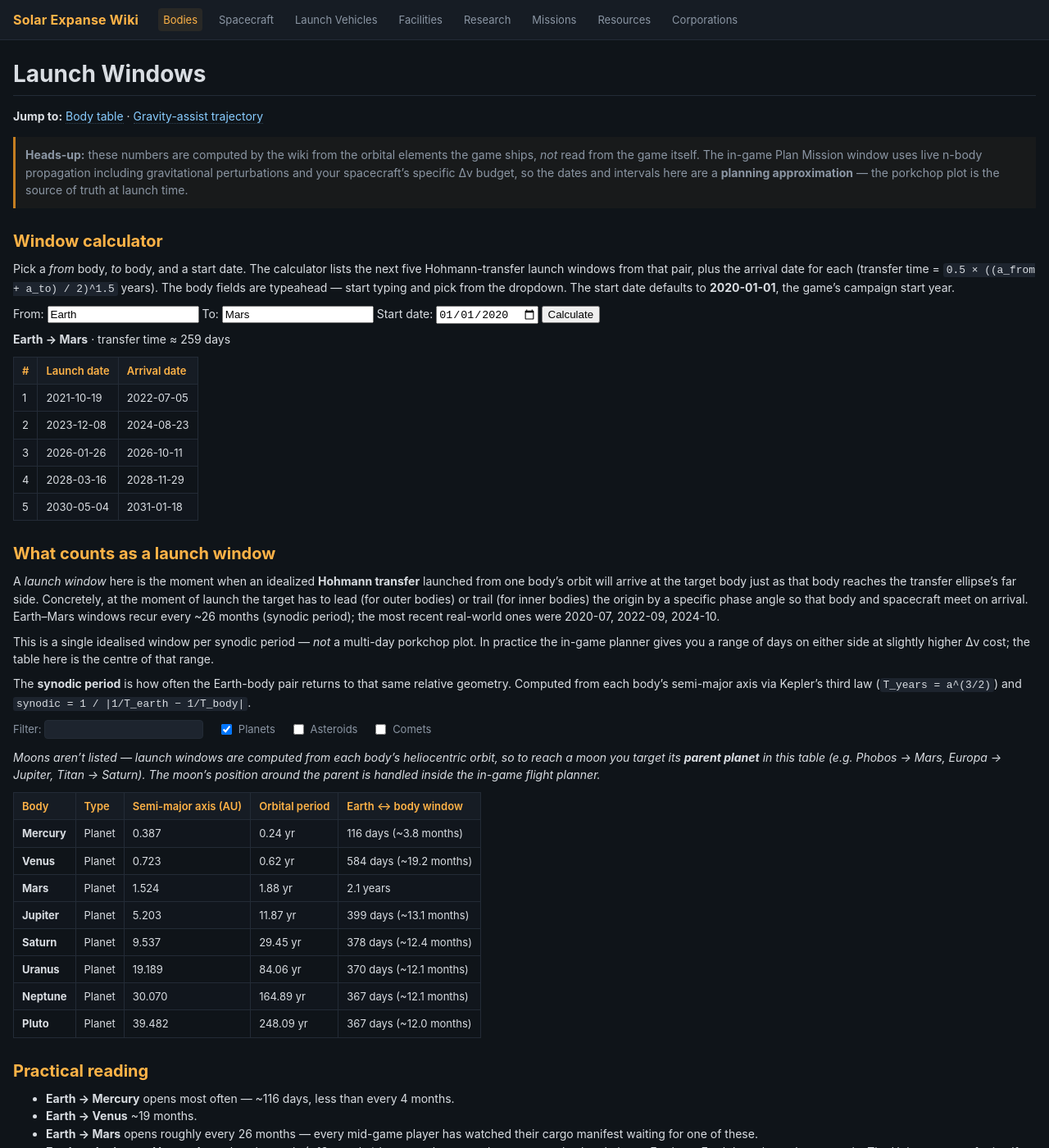
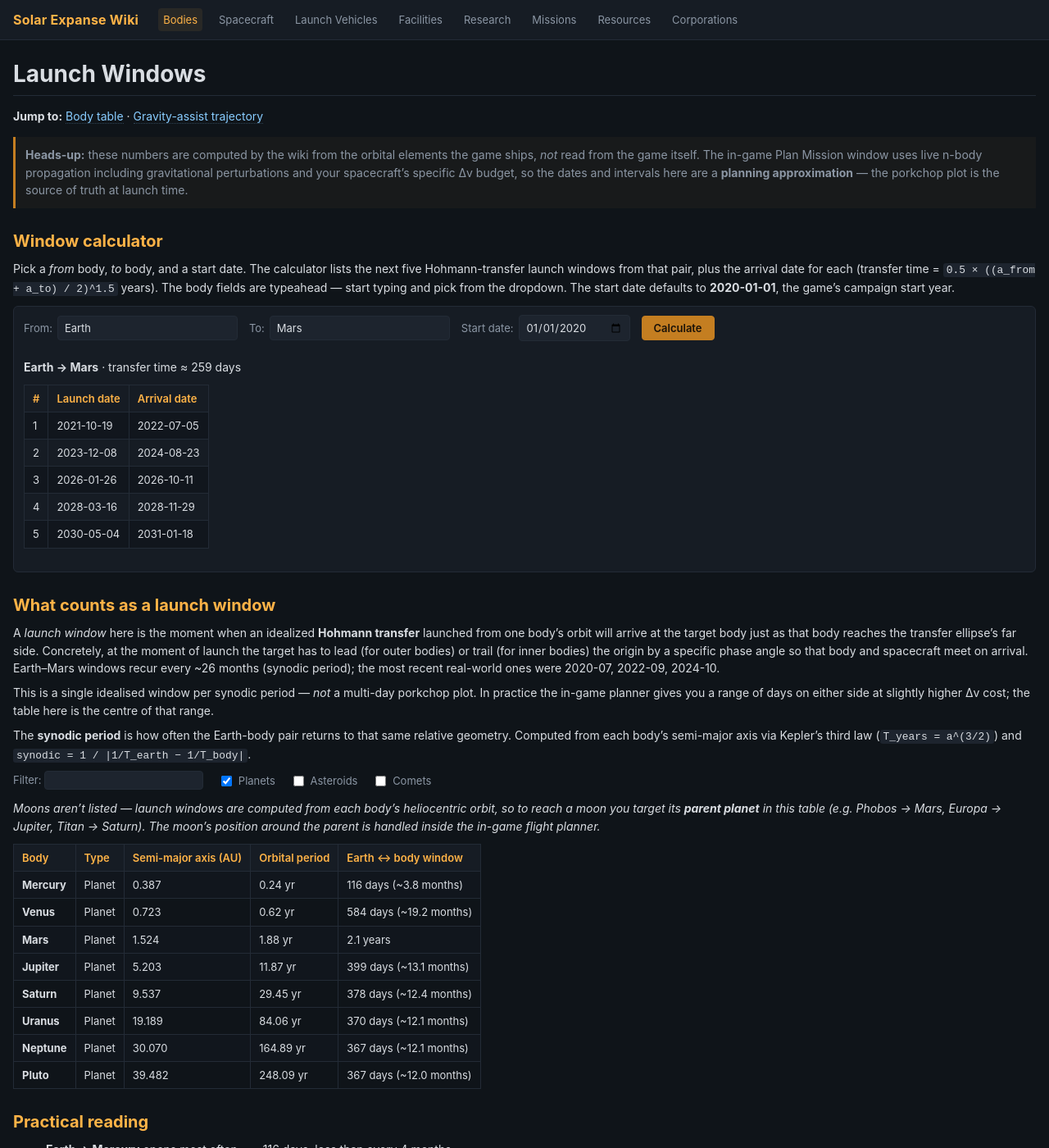
Before and after one commit to stockmaj/solar-expanse-wiki, a Jekyll site: the page built from docs/celestial-bodies/launch-windows.md, in a window 1280 px wide and 1400 px high. Shown: the whole window at 82% size. Built offline with Jekyll 4.4.1, drawn with Linux system fonts in a browser that asks for light colours; our own code applies the rules of GitHub Pages for plain Markdown files.

Commit message:
merge: CSS .calc styling + sticky-header z-index + mobile rules

```diff
--- a/docs/assets/css/wiki.css
+++ b/docs/assets/css/wiki.css
@@ -151,12 +151,23 @@ main table th, main table td {
   vertical-align: top;
   text-align: left;
 }
+/* Sticky table headers.
+ *
+ * Expected behavior: column names stay visible while scrolling long tables.
+ * The site-header is `position: sticky; top: 0; z-index: 10` (~50px tall).
+ * If table th had no z-index, it would slide UNDER the page nav on scroll.
+ * We set z-index: 5 (below site-header's 10) so headers stay above their
+ * own rows but never overlap the nav. `top: 0` is correct because tables
+ * are inside their own scroll container (main table { overflow-x: auto })
+ * — the sticky context is the table, not the viewport.
+ */
 main table th {
   font-weight: 600;
   color: var(--accent);
   white-space: nowrap;
   position: sticky;
   top: 0;
+  z-index: 5;
   background: var(--bg-elev);
 }
 main table tbody tr:nth-child(odd) { background: var(--bg-row-alt); }
@@ -241,10 +252,123 @@ main hr {
   vertical-align: -2px;
 }
 
+/* ---------- Calculator forms (launch-windows, corporations) ---------- */
+
+/* `.calc` wraps interactive form controls (labels + inputs + buttons +
+ * results) on calculator pages. Without styling, labels stack with raw
+ * browser defaults — inputs collide and the row reads as a blob.
+ *
+ * Expected behavior:
+ *  - Children lay out horizontally, wrapping gracefully when narrow.
+ *  - Labels read as `Label: <input>` on one line each.
+ *  - Inputs/selects share the dark code-bg fill used by .body-filters
+ *    so the calculator visually belongs to the page.
+ *  - Buttons use the orange accent so the primary action stands out.
+ *  - Result containers (#calc-result, #corp-comparison, etc.) break to
+ *    their own full-width row by having flex-basis 100%.
+ */
+.calc {
+  display: flex;
+  flex-wrap: wrap;
+  gap: 8px 14px;
+  align-items: center;
+  margin: 10px 0 16px;
+  padding: 10px 12px;
+  background: var(--bg-elev);
+  border: 1px solid var(--rule);
+  border-radius: 6px;
+}
+.calc label {
+  display: inline-flex;
+  align-items: center;
+  gap: 6px;
+  font-size: 13px;
+  color: var(--fg-muted);
+}
+.calc input[type="text"],
+.calc input[type="search"],
+.calc input[type="date"],
+.calc input:not([type]),
+.calc select {
+  background: var(--code-bg);
+  color: var(--fg);
+  border: 1px solid var(--rule);
+  border-radius: 4px;
+  padding: 4px 8px;
+  font: inherit;
+  font-size: 13px;
+}
+.calc input:focus,
+.calc select:focus {
+  outline: none;
+  border-color: var(--accent-dim);
+  box-shadow: 0 0 0 2px rgba(255,179,71,0.15);
+}
+.calc button {
+  background: var(--accent-dim);
+  color: #1a1208;
+  border: 1px solid var(--accent-dim);
+  border-radius: 4px;
+  padding: 4px 14px;
+  font: inherit;
+  font-size: 13px;
+  font-weight: 600;
+  cursor: pointer;
+}
+.calc button:hover {
+  background: var(--accent);
+  border-color: var(--accent);
+}
+.calc > div[id] {
+  flex: 1 0 100%;
+  margin-top: 4px;
+}
+
 @media (max-width: 720px) {
   .container { padding: 0 12px; }
   main h1 { font-size: 22px; }
   main h2 { font-size: 17px; }
   main table { font-size: 12px; }
   main table th, main table td { padding: 4px 6px; }
+
+  /* Stack calculator + filter controls vertically on phones.
+   * Expected behavior: each label/input occupies a full row so users can
+   * tap inputs without overflow scrolling, and dropdowns get usable width.
+   */
+  .calc,
+  .body-filters {
+    flex-direction: column;
+    align-items: stretch;
+  }
+  .calc label,
+  .body-filters label {
+    width: 100%;
+  }
+  .calc input,
+  .calc select,
+  .body-filters input[type="search"] {
+    width: 100%;
+  }
+  .calc button {
+    width: 100%;
+  }
+
+  /* Contracts/Missions table: 6 wide columns (Order, Contract, Prereq,
+   * Requirements, Rewards, Premise). Even with overflow-x: auto on the
+   * scroller, six columns of long-text content at 720px is unusable —
+   * the user side-scrolls forever to read one row.
+   *
+   * Trade-off: Premise is the longest text column and is supplementary
+   * (it's narrative flavor; mechanics live in Requirements/Rewards). We
+   * hide it on phones so the five mechanically-important columns fit.
+   * Desktop users see the full table. The data is still in the DOM, so
+   * search/copy-paste/screen-readers are unaffected.
+   *
+   * The selector targets the 6th column (Premise) of any table that
+   * has 6 columns in its header — currently just contracts + missions.
+   */
+  main table thead tr > th:nth-child(6):last-child,
+  main table tbody tr > td:nth-child(6):last-child {
+    display: none;
+  }
 }
```
